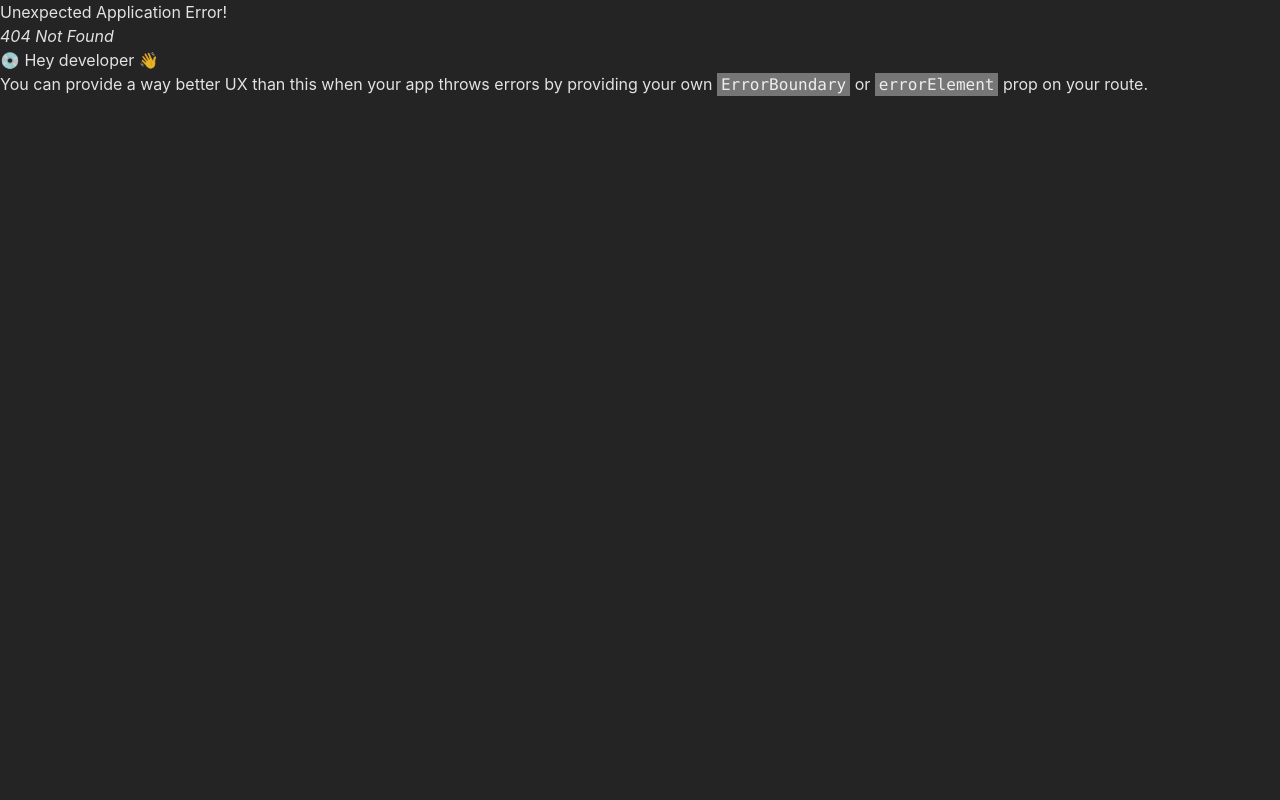
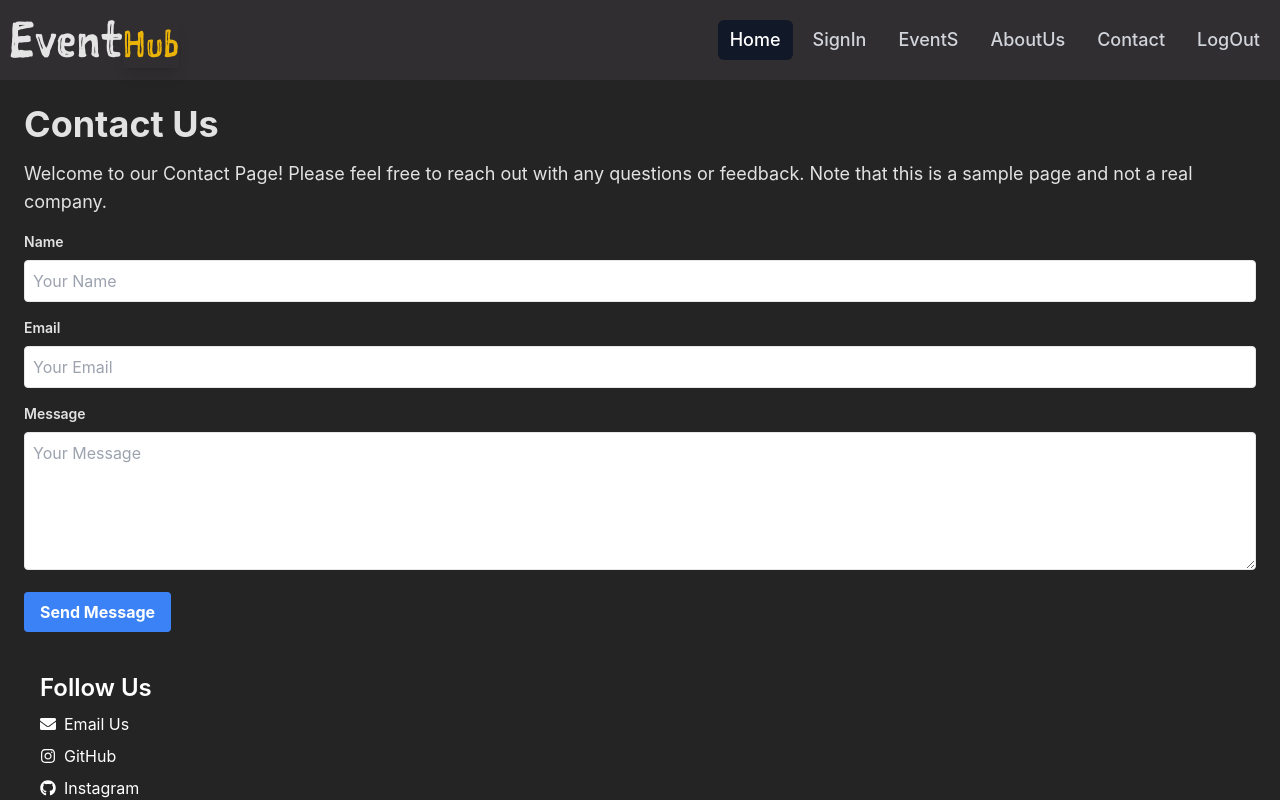
Before and after one commit to maxi-gartner/GestorDeEventosFront, a React (Vite) app: page /contact in a window 1280 px wide. Before the commit this address had no page. Shown: the top 800 px of the page. Built offline with nearby package versions, Linux system fonts and the light colour scheme.

Commit message:
pagina de abausus y contacto terminada

```diff
--- a/package.json
+++ b/package.json
@@ -12,9 +12,11 @@
   "dependencies": {
     "axios": "^1.7.7",
     "dotenv": "^16.4.5",
+    "font-awesome": "^4.7.0",
     "prop-types": "^15.8.1",
     "react": "^18.3.1",
     "react-dom": "^18.3.1",
+    "react-icons": "^5.3.0",
     "react-router-dom": "^6.26.2"
   },
   "devDependencies": {
--- a/src/components/Navbar.jsx
+++ b/src/components/Navbar.jsx
@@ -22,12 +22,15 @@ export default function Navbar() {
     <nav className="bg-[#312e31] fixed w-screen h-[10vh] z-50 top-0">
       <div className="mx-auto h-full max-w-7xl px-2 sm:px-6 lg:px-2 ">
         <div className="relative flex h-full items-center justify-evenly ">
-          <h2 className="text-3xl font-bold w-full text-center sm:text-start sm:text-5xl Sketchnote">
+          <Link
+            className="text-3xl font-bold w-full text-center sm:text-start sm:text-5xl Sketchnote"
+            to="/"
+          >
             Event
             <span className="text-4xl font-extrabold text-yellow-500 shadow-lg transform hover:scale-110 transition-transform duration-300">
               Hub
             </span>
-          </h2>
+          </Link>
           <div className="absolute inset-y-0 left-0 flex items-center sm:hidden">
             <button
               onClick={() => setOpen(!open)}
--- a/src/index.css
+++ b/src/index.css
@@ -25,3 +25,5 @@
 @tailwind base;
 @tailwind components;
 @tailwind utilities;
+
+@import "~font-awesome/css/font-awesome.min.css";
--- /dev/null
+++ b/src/pages/AboutUs.jsx
@@ -0,0 +1,66 @@
+export default function AboutUs() {
+  return (
+    <div className="about-us container mx-auto p-6">
+      <h1 className="text-4xl font-bold mb-4">About Us</h1>
+      <p className="text-lg mb-4">
+        Welcome to <strong>EventHub</strong>, where connections are forged and
+        memories are made! We are dedicated to creating a vibrant community that
+        brings people together through engaging events. Our mission is simple:
+        to empower individuals and organizations to create, organize, and share
+        events that resonate with their passions and interests.
+      </p>
+
+      <h2 className="text-3xl font-semibold mb-2">Who We Are</h2>
+      <p className="text-lg mb-4">
+        Founded in first by a group of enthusiastic event lovers, EventHub was
+        born out of the desire to make event planning accessible and enjoyable
+        for everyone. Our team consists of diverse talents, including event
+        organizers, tech innovators, and community builders, all united by a
+        common goal: to enhance the way you experience events.
+      </p>
+
+      <h2 className="text-3xl font-semibold mb-2">What We Do</h2>
+      <ul className="list-disc list-inside mb-4">
+        <li>
+          <strong>Create Events:</strong> Whether you’re planning a small
+          gathering or a large festival, our intuitive tools make it easy to set
+          up and promote your event. Customize your event page, manage RSVPs,
+          and engage with attendees before, during, and after the event.
+        </li>
+        <li>
+          <strong>Organize with Ease:</strong> Our platform streamlines the
+          event management process. With features like scheduling, ticketing,
+          and venue selection, you can focus on what matters most—making your
+          event unforgettable.
+        </li>
+        <li>
+          <strong>Share and Connect:</strong> Join our community of event
+          enthusiasts! Comment on events, share your experiences, and connect
+          with like-minded individuals who share your interests. Your feedback
+          and insights help us grow and improve our platform.
+        </li>
+      </ul>
+
+      <h2 className="text-3xl font-semibold mb-2">Our Vision</h2>
+      <p className="text-lg mb-4">
+        We envision a world where every event, big or small, is an opportunity
+        for connection, learning, and celebration. EventHub aims to bridge the
+        gap between organizers and attendees, fostering a space where everyone
+        can contribute to the vibrant tapestry of community experiences.
+      </p>
+
+      <h2 className="text-3xl font-semibold mb-2">Join Us</h2>
+      <p className="text-lg mb-4">
+        We invite you to explore EventHub and become part of our growing
+        community. Whether you’re an event creator, a curious attendee, or
+        someone looking to share their voice, there’s a place for you here.
+        Together, let’s make every event a memorable journey!
+      </p>
+
+      <p className="text-lg mb-4">
+        Thank you for being a part of our story. We look forward to helping you
+        create unforgettable moments!
+      </p>
+    </div>
+  );
+}
--- /dev/null
+++ b/src/pages/Contact.jsx
@@ -0,0 +1,107 @@
+import { FaEnvelope, FaGithub, FaInstagram } from "react-icons/fa";
+
+const Contact = () => {
+  return (
+    <div className="contact-page container mx-auto p-6">
+      <h1 className="text-4xl font-bold mb-4">Contact Us</h1>
+      <p className="text-lg mb-4">
+        Welcome to our Contact Page! Please feel free to reach out with any
+        questions or feedback. Note that this is a sample page and not a real
+        company.
+      </p>
+
+      <form className="mb-6">
+        <div className="mb-4">
+          <label htmlFor="name" className="block text-sm font-semibold mb-2">
+            Name
+          </label>
+          <input
+            type="text"
+            id="name"
+            className="border rounded p-2 w-full"
+            placeholder="Your Name"
+            required
+          />
+        </div>
+
+        <div className="mb-4">
+          <label htmlFor="email" className="block text-sm font-semibold mb-2">
+            Email
+          </label>
+          <input
+            type="email"
+            id="email"
+            className="border rounded p-2 w-full"
+            placeholder="Your Email"
+            required
+          />
+        </div>
+
+        <div className="mb-4">
+          <label htmlFor="message" className="block text-sm font-semibold mb-2">
+            Message
+          </label>
+          <textarea
+            id="message"
+            className="border rounded p-2 w-full"
+            rows="5"
+            placeholder="Your Message"
+            required
+          ></textarea>
+        </div>
+
+        <button
+          type="submit"
+          className="bg-blue-500 text-white font-bold py-2 px-4 rounded"
+        >
+          Send Message
+        </button>
+      </form>
+
+      <div className="social-links mb-6 p-4">
+        <h2 className="text-2xl font-semibold mb-2 text-white">Follow Us</h2>
+        <ul className="list-none">
+          <li className="mb-2 flex items-center">
+            <i className="text-white mr-2">
+              <FaEnvelope />
+            </i>
+            <a
+              href="mailto:your-email@example.com"
+              className="text-white hover:underline transition duration-300"
+            >
+              Email Us
+            </a>
+          </li>
+          <li className="mb-2 flex items-center">
+            <i className="text-white mr-2">
+              <FaInstagram />
+            </i>
+            <a
+              href="https://github.com/your-github-username"
+              target="_blank"
+              rel="noopener noreferrer"
+              className="text-white hover:underline transition duration-300"
+            >
+              GitHub
+            </a>
+          </li>
+          <li className="flex items-center">
+            <i className="text-white mr-2">
+              <FaGithub />
+            </i>
+            <a
+              href="https://instagram.com/your-instagram-username"
+              target="_blank"
+              rel="noopener noreferrer"
+              className="text-white hover:underline transition duration-300"
+            >
+              Instagram
+            </a>
+          </li>
+        </ul>
+      </div>
+    </div>
+  );
+};
+
+export default Contact;
--- a/src/router/router.jsx
+++ b/src/router/router.jsx
@@ -5,6 +5,8 @@ import SignUp from "../pages/SignUp.jsx";
 import SignIn from "../pages/SignIn.jsx";
 import Events from "../pages/Events.jsx";
 import DetailsEvent from "../pages/DetailsEvent.jsx";
+import AboutUs from "../pages/AboutUs.jsx";
+import Contact from "../pages/Contact.jsx";
 
 const router = createBrowserRouter([
   {
@@ -16,6 +18,8 @@ const router = createBrowserRouter([
       { path: "/signin", element: <SignIn /> },
       { path: "/events", element: <Events /> },
       { path: "/event/:id", element: <DetailsEvent /> },
+      { path: "/about", element: <AboutUs /> },
+      { path: "/contact", element: <Contact /> },
     ],
   },
 ]);
```
Also changed, not shown: 1 other file (tests, documents, lock files or other folders).
